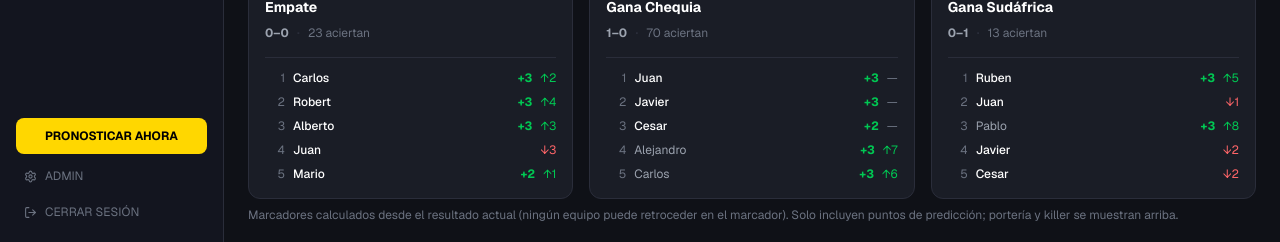
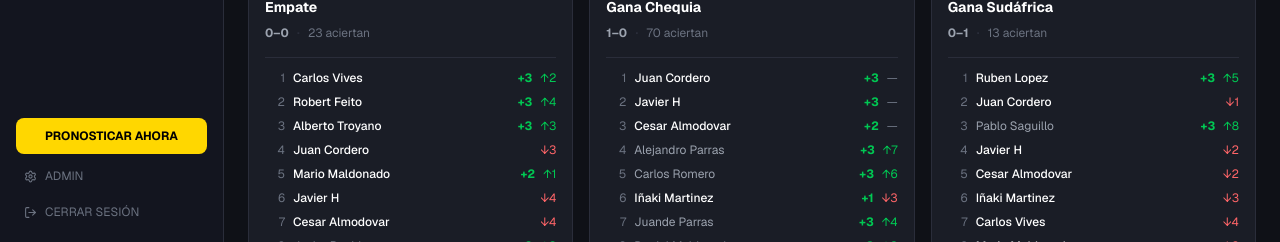
Before and after one commit to inigomp/porra-mundial-2026, a Next.js app: page /directo in a window 1280 px wide. Shown: the part 558-800 px from the top of the page. Built offline with nearby package versions, Linux system fonts and the light colour scheme; no server answers.

Commit message:
feat: show top 8 with full name in live scenarios

```diff
--- a/src/app/(app)/directo/page.tsx
+++ b/src/app/(app)/directo/page.tsx
@@ -343,7 +343,7 @@ export default async function DirectoPage() {
           baseBreakdowns,
           PARTICIPANTS
         );
-        const newTop5 = sim.standings.slice(0, 5).map((e) => ({
+        const newTop5 = sim.standings.slice(0, 8).map((e) => ({
           ...e,
           baseRank:
             baseStandings.find((b) => b.participantId === e.participantId)
@@ -648,7 +648,7 @@ export default async function DirectoPage() {
                     {/* Divider */}
                     <div className="border-t border-[#2a2d3a] mb-3" />
 
-                    {/* New top 5 */}
+                    {/* New top 8 */}
                     <div className="space-y-2">
                       {s.newTop5.map((e) => {
                         const rankDelta = e.baseRank - e.projectedRank;
@@ -667,7 +667,7 @@ export default async function DirectoPage() {
                                   : "text-[#9ca3af]"
                               }`}
                             >
-                              {e.participantName.split(" ")[0]}
+                              {e.participantName.split(" ").slice(0, 2).join(" ")}
                             </span>
                             {e.pointsDelta > 0 && (
                               <span className="text-[#00c853] text-xs font-bold shrink-0">
```
